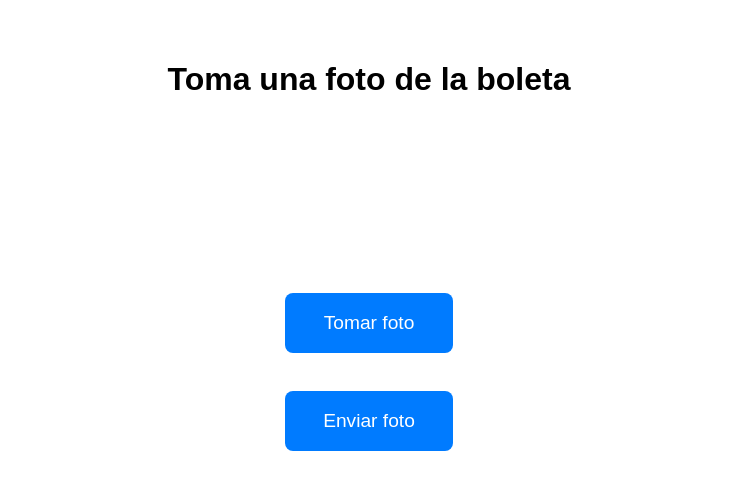
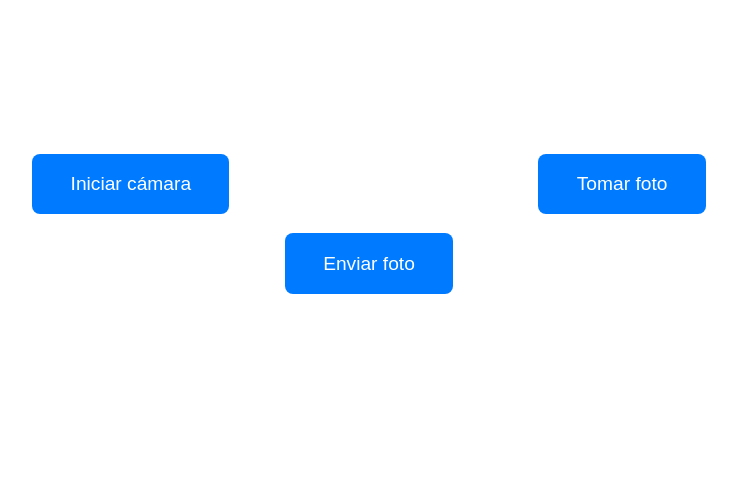
Before and after one commit to nnelis/flask-foto-app, a Flask app: page / in a window 1280 px wide. Shown: the top 490 px of the page, without its empty margins (271-1008 px from the left). Run offline with Flask 3, Linux system fonts and the light colour scheme.

Commit message:
adiciona caracteristicas multi plataforma (safari, chrome, firefox)

```diff
--- a/templates/index.html
+++ b/templates/index.html
@@ -22,16 +22,15 @@
   </style>
 </head>
 <body>
-  <h1>Toma una foto de la boleta</h1>
+  <!-- Aquí va tu bloque -->
+  <button id="startCamera">Iniciar cámara</button>
   <video id="video" autoplay playsinline></video>
-  <br>
+  <canvas id="canvas" style="display:none;"></canvas>
   <button id="capture">Tomar foto</button>
-  <form id="fotoForm" action="/accion" method="post">
+  <form action="/accion" method="post">
     <input type="hidden" name="imagen" id="imagen">
-    <br>
     <button type="submit">Enviar foto</button>
   </form>
-  <canvas id="canvas" style="display:none;"></canvas>
 
   <script>
     const video = document.getElementById('video');
@@ -39,20 +38,15 @@
     const captureBtn = document.getElementById('capture');
     const imagenInput = document.getElementById('imagen');
 
+    document.getElementById('startCamera').addEventListener('click', () => {
       navigator.mediaDevices.getUserMedia({
-      video: { facingMode: { exact: "environment" } }
+        video: { facingMode: "environment" }
       })
       .then(stream => {
         video.srcObject = stream;
       })
       .catch(err => {
-      console.warn("No se pudo usar la cámara trasera, usando cualquiera:", err);
-      navigator.mediaDevices.getUserMedia({ video: true })
-        .then(stream => {
-          video.srcObject = stream;
-        })
-        .catch(err2 => {
-          alert("Error accediendo a la cámara: " + err2);
+        alert("Error accediendo a la cámara: " + err);
       });
     });
 
@@ -61,8 +55,7 @@
       canvas.width = video.videoWidth;
       canvas.height = video.videoHeight;
       context.drawImage(video, 0, 0, canvas.width, canvas.height);
-      const dataURL = canvas.toDataURL('image/jpeg');
-      imagenInput.value = dataURL;
+      imagenInput.value = canvas.toDataURL('image/jpeg');
       alert("Foto capturada, ahora envíala.");
     });
   </script>
```
Lines whose indentation alone changed are shown as unchanged.
